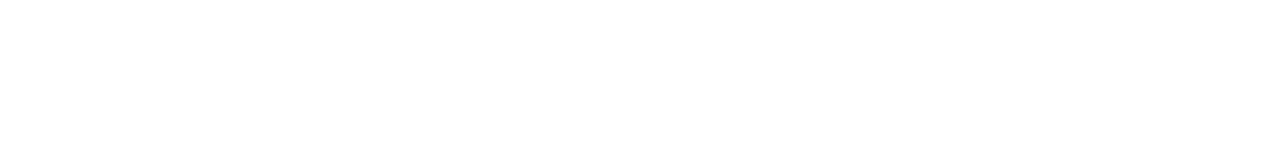
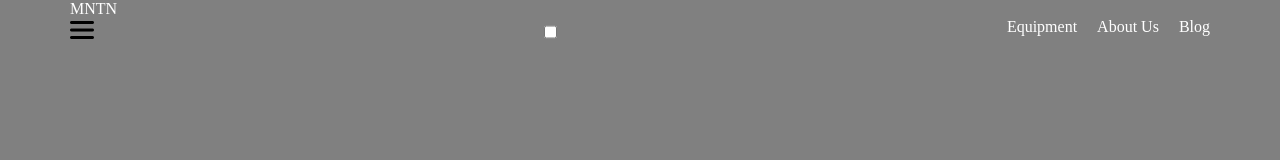
Before and after one commit to Fares-Ismail/MNTN, a plain HTML site: page index.html in a window 1280 px wide. Drawn offline with Linux system fonts and the light colour scheme.

Commit message:
make header , logo ,navbar

```diff
--- a/assets/styles/main.css
+++ b/assets/styles/main.css
@@ -0,0 +1,49 @@
+*{
+  padding: 0;
+  margin: 0;
+  box-sizing: border-box;
+  background-color: gray;
+}
+:root {
+  --white: #ffffff;
+  --black: #000000;
+  --jasmine: #fbd784;
+  --bg: #0b1d26;
+}
+.container {
+  padding: 0 15px;
+  margin: auto;
+}
+@media (min-width: 768px) {
+  .container {
+    width: 750px;
+  }
+}
+@media (min-width: 992px) {
+  .container {
+    width: 970px;
+  }
+}
+@media (min-width: 1200px) {
+  .container {
+    width: 1170px;
+  }
+}
+a {
+  color: var(--white);
+  text-decoration: none;
+}
+ul {
+  list-style: none;
+}
+header {
+  text-decoration: none;
+}
+header .container nav {
+  justify-content: space-between;
+  display: flex;
+}
+header .container nav ul {
+  display: flex;
+  gap: 20px;
+}
--- a/index.html
+++ b/index.html
@@ -7,6 +7,26 @@
   <title>MNTN</title>
 </head>
 <body>
+  <header>
+    <div class="container">
+      <div class="logo"><a href="index.html">MNTN</a></div>
+      <nav>
+        <label for="toggle"><img src="assets/icons/menu.webp" alt="Menu Icon" /></label>
+        <input type="checkbox" id="toggle" />
+        <ul>
+          <li><a href="#">Equipment</a></li>
+          <li><a href="#">About Us</a></li>
+          <li><a href="#">Blog</a></li>
+        </ul>
+      </nav>
+    </div>
+  </header>
+  <main>
+    <section class="hero">
+      <div class="container">
 
+      </div>
+    </section>
+  </main>
 </body>
 </html>
```
